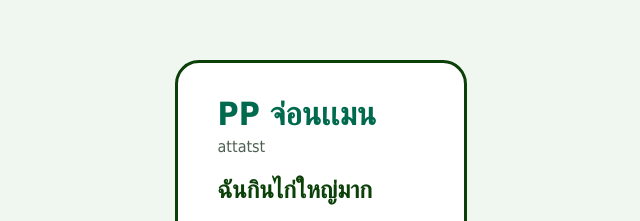
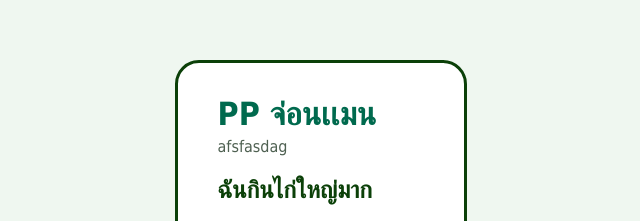
Before and after one commit to wisarut442006/OA, a plain HTML site: page my-profile/index.html in a window 1280 px wide. Shown: the part 180-401 px from the top of the page, 319-959 px from the left. Drawn offline with Linux system fonts and the light colour scheme.

Commit message:
Merge main and resolve tagline conflict

```diff
--- a/my-profile/index.html
+++ b/my-profile/index.html
@@ -9,7 +9,8 @@
 <body>
   <main class="card">
     <h1>PP จ่อนเเมน</h1>
-    <p class="tagline">attatst</p>
+    <p class="tagline">afsfasdag
+    </p>
 
     <h2>ฉันกินไก่ใหญ่มาก</h2>
     <p>เหนียวไก่ใส่ไข่ดาวพิเศษใส่ไข่จุกกรู๊ว</p>
```
